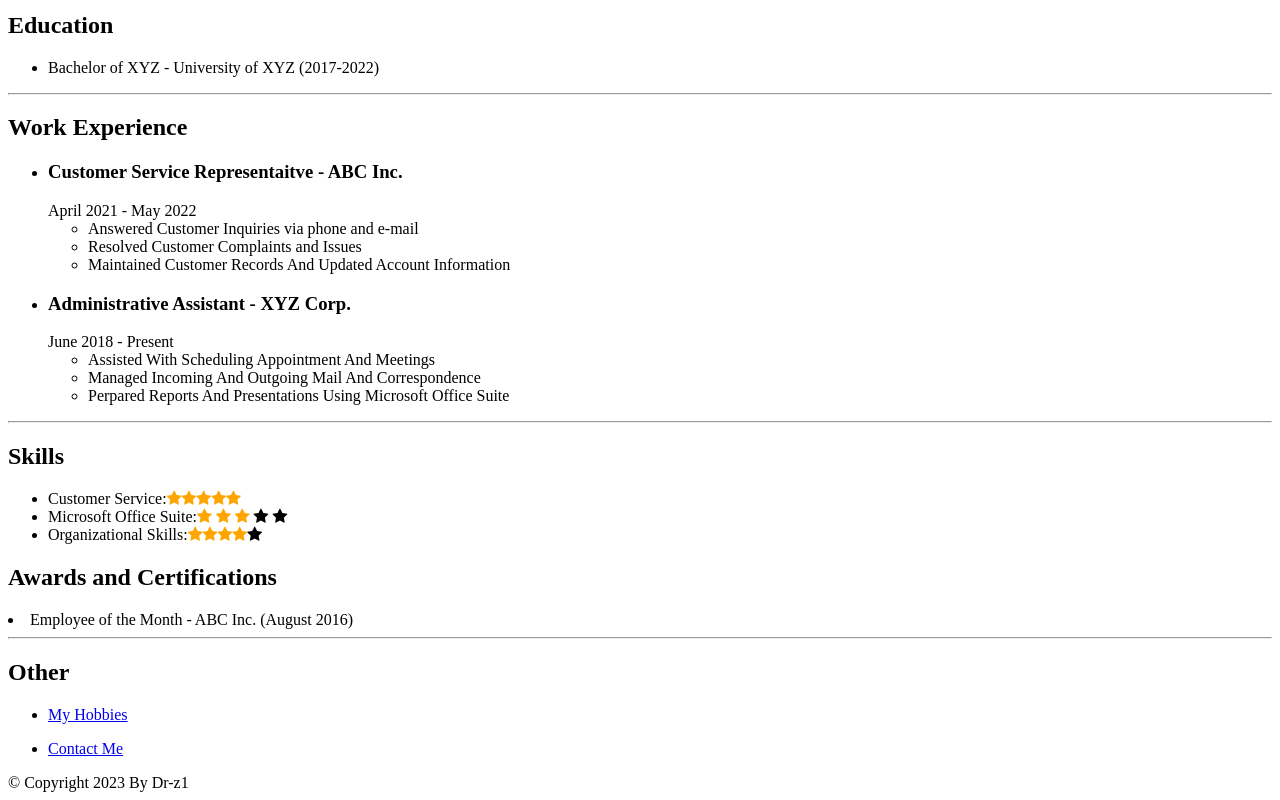
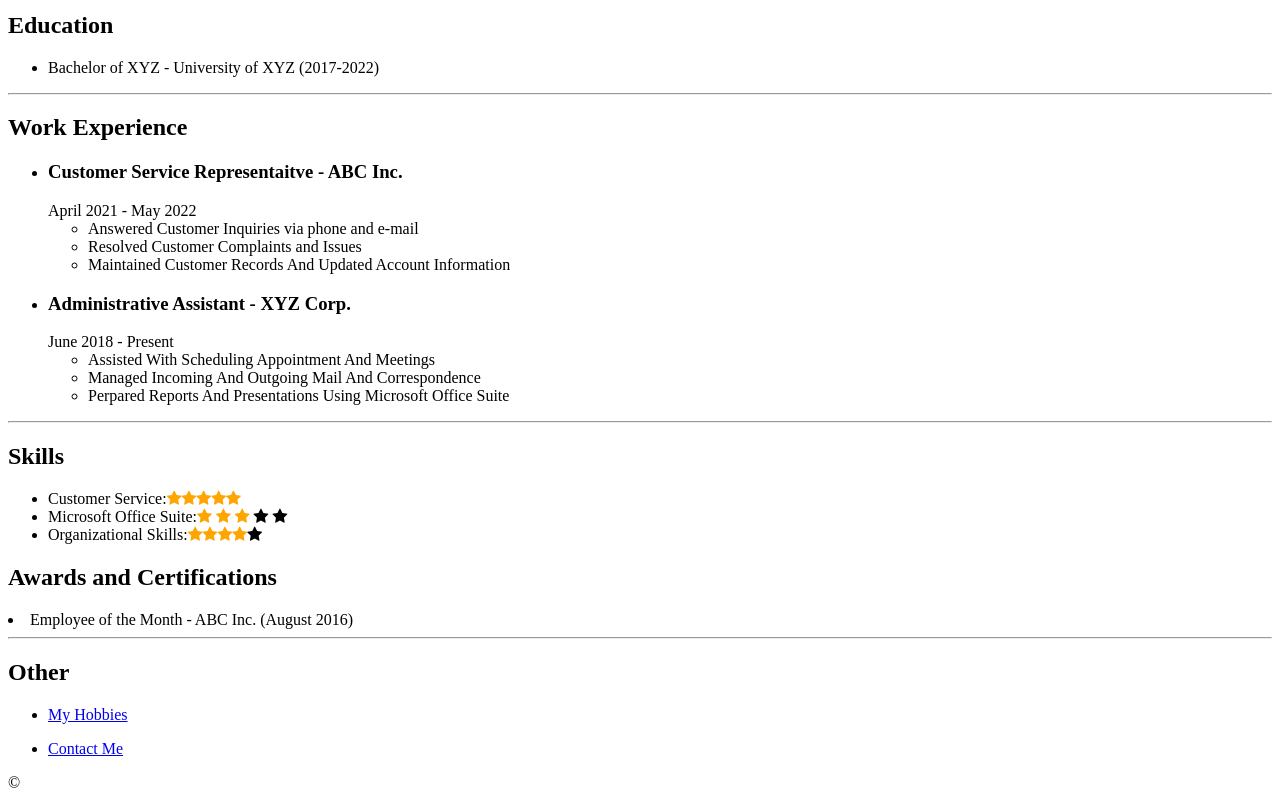
Before and after one commit to Dr-z1/html-Resume, a plain HTML site: page index.html in a window 1280 px wide. Shown: the part 305-1105 px from the top of the page. Drawn offline with Linux system fonts and the light colour scheme.

Commit message:
Update index.html

```diff
--- a/index.html
+++ b/index.html
@@ -82,7 +82,7 @@ I am a Hardworking And Dedicated Individual With Experience In XYZ
             <p><a href="./Contact_Me.html">Contact Me</a></p>
         </li>
     </ul>
-    <footer>&copy; Copyright 2023 By Dr-z1</footer>
+    <footer>&copy;</footer>
 
 
 
```
